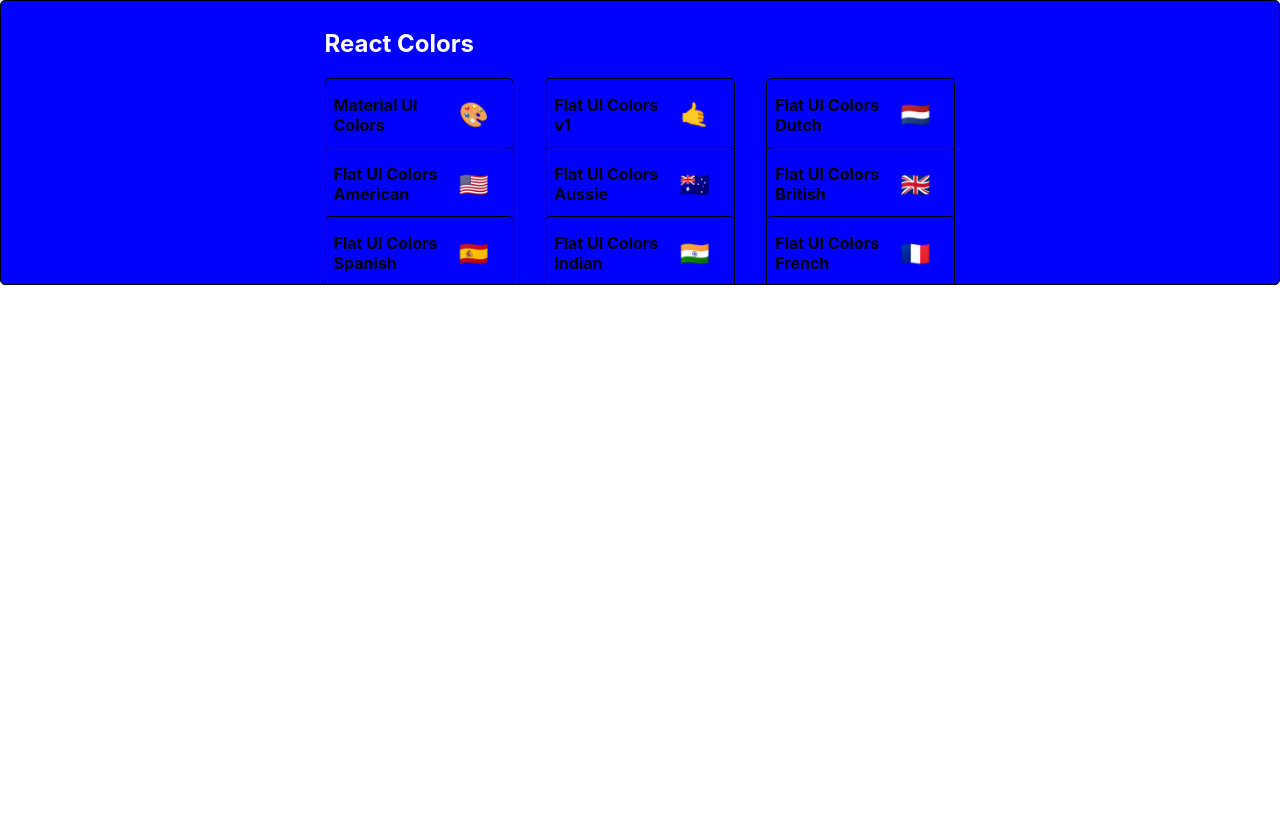
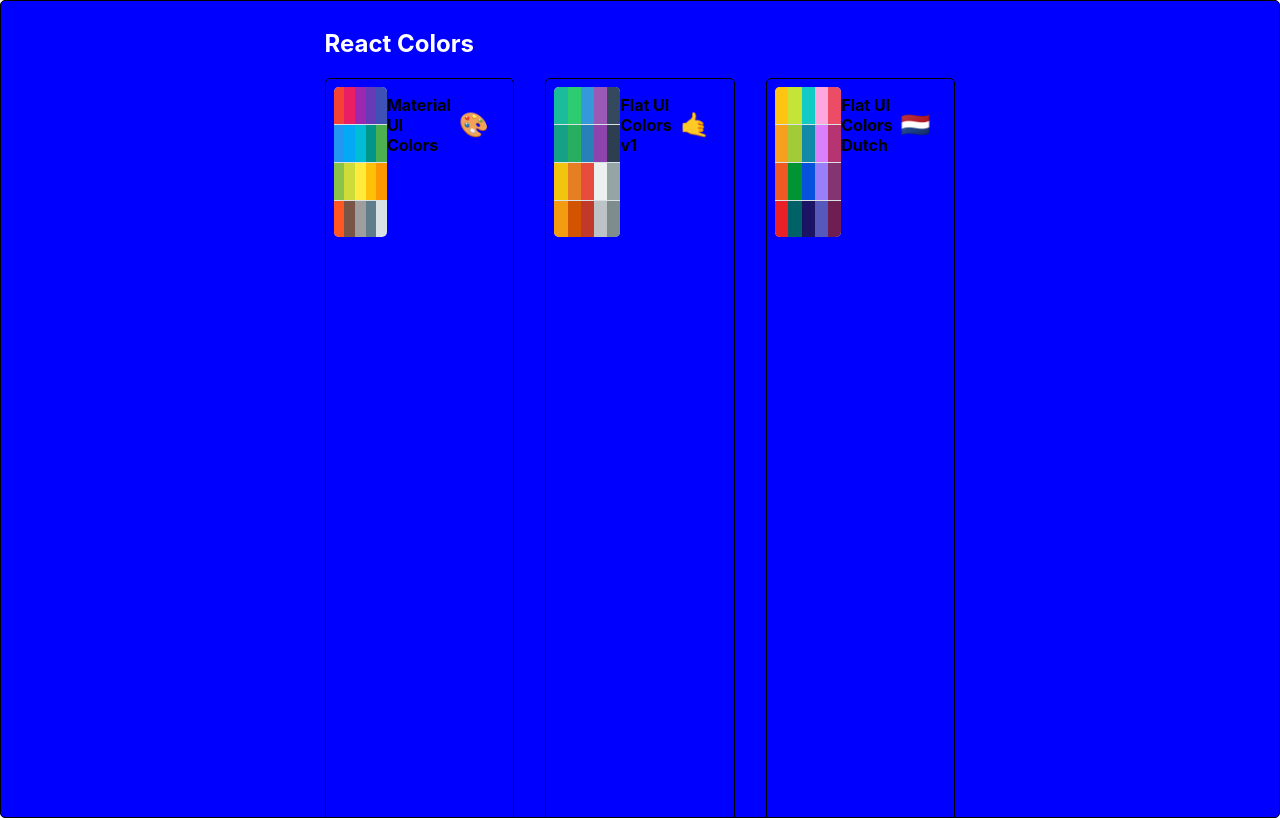
Before and after one commit to farocan/React_Colors_Project, a React (Create React App) app in the folder colors-app/: page / in a window 1280 px wide. Built offline with nearby package versions, Linux system fonts and the light colour scheme.

Commit message:
finishing MiniPalette styles

```diff
--- a/colors-app/src/MiniPalette.css
+++ b/colors-app/src/MiniPalette.css
@@ -10,7 +10,11 @@
     cursor: pointer
 }
 .colors{
-    background-color: grey
+    background-color: #dae1e4;
+    height: 150px;
+    width: 100%;
+    border-radius: 5px;
+    overflow: hidden
 }
 .title{
     display: flex;
@@ -26,3 +30,11 @@
     margin-left: 0.5rem;
     font-size: 1.5rem
 }
+.miniColor{
+    height: 25%;
+    width: 20%;
+    display: inline-block;
+    margin: 0 auto;
+    position: relative;
+    margin-bottom: -3.5px
+}
--- a/colors-app/src/MiniPalette.js
+++ b/colors-app/src/MiniPalette.js
@@ -4,10 +4,17 @@
 
 
 function MiniPalette(props){
-    const {paletteName, emoji} = props;
+    const {paletteName, emoji, colors} = props;
+    const miniColorBoxes = colors.map(color => (
+        <div
+        className='miniColor'
+        style={{backgroundColor: color.color}}
+        key= {color.name}
+        />
+    ));
     return (
         <div className='root'>
-            <div className='colors'></div>
+            <div className='colors'>{miniColorBoxes}</div>
             <h5 className='title'>{paletteName} <span className='emoji'>{emoji}</span></h5>
         </div>
     );
--- a/colors-app/src/PaletteList.css
+++ b/colors-app/src/PaletteList.css
@@ -1,6 +1,6 @@
 .root{
     background-color: blue;
-    height: 100%;
+    height: 100vh;
     display: flex;
     align-items: flex-start;
     justify-content: center
```
